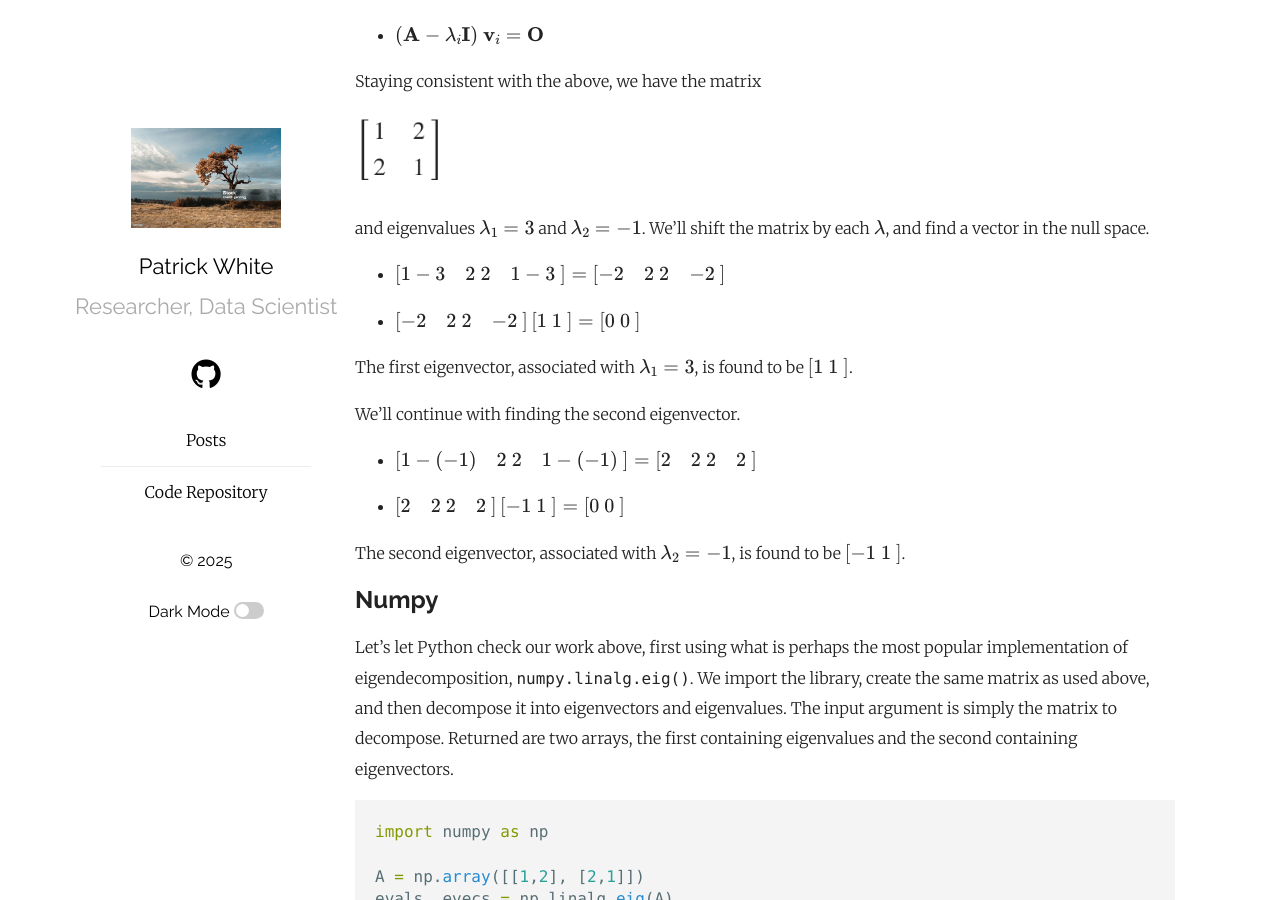
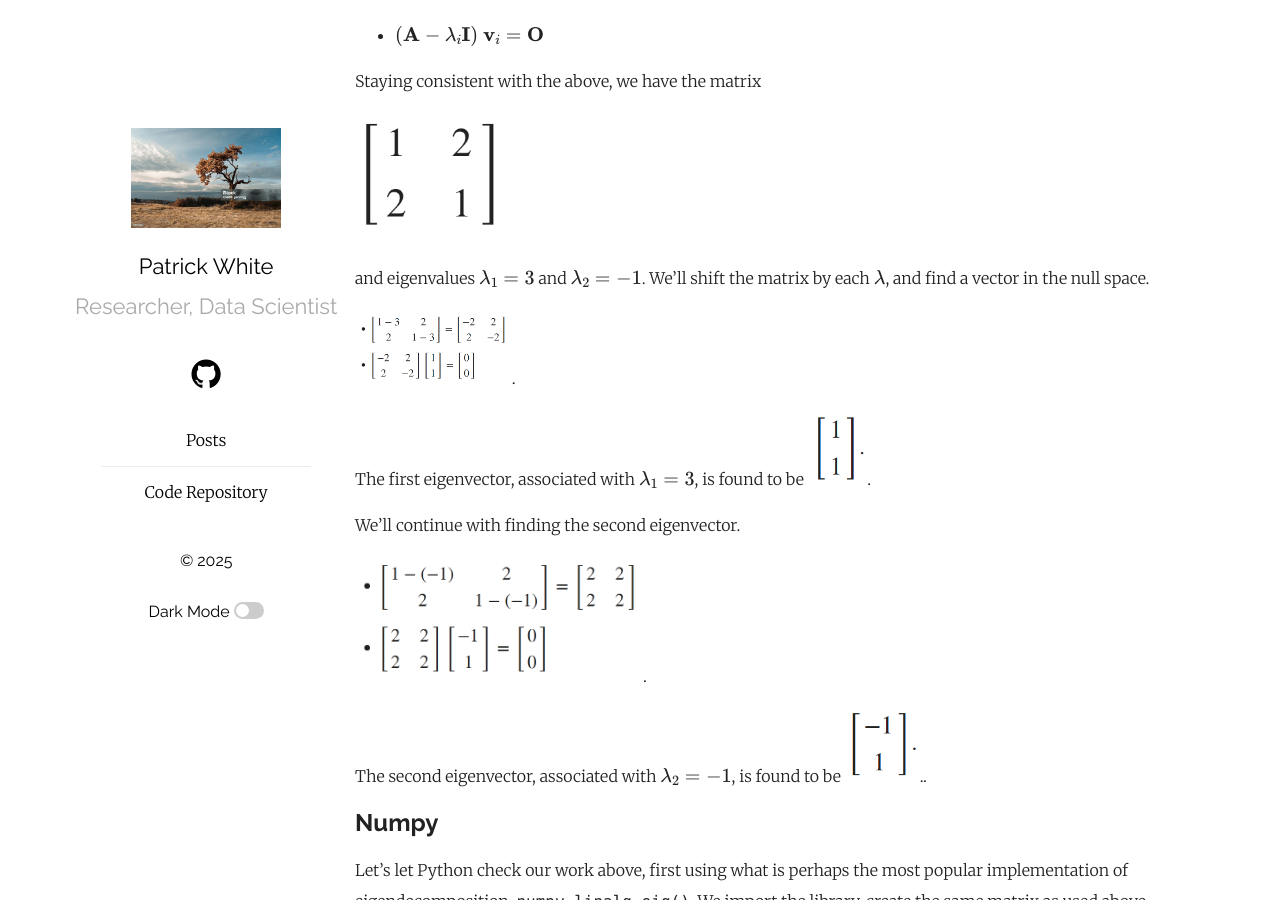
Before and after one commit to pw598/pw598.github.io, a Jekyll site: the page built from _posts/2025-01-03-Dimension-Reduction-I-Eigendecomposition.md, in a window 1280 px wide and 900 px high, scrolled down 3069 px. Built offline with Jekyll 4.4.1, drawn with Linux system fonts in a browser that asks for light colours; formulas are drawn with MathJax 3.

Commit message:
Add files via upload

```diff
--- a/_posts/2025-01-03-Dimension-Reduction-I-Eigendecomposition.md
+++ b/_posts/2025-01-03-Dimension-Reduction-I-Eigendecomposition.md
@@ -100,23 +100,19 @@
 
 Staying consistent with the above, we have the matrix
 
-<img src="https://github.com/pw598/pw598.github.io/blob/main/_posts/images/dr1-4.png?raw=true" style="height: 75px; width:auto;">
+<img src="https://github.com/pw598/pw598.github.io/blob/main/_posts/images/dr1-4.png?raw=true" style="height: 125px; width:auto;">
 
 and eigenvalues $\lambda_1 = 3$ and $\lambda_2 = −1$. We'll shift the matrix by each $\lambda$, and find a vector in the null space.
 
-- $\begin{bmatrix} 1-3 & 2 \\ 2 & 1-3 \\ \end{bmatrix} = \begin{bmatrix} -2 & 2 \\ 2 & -2 \\ \end{bmatrix}$
+<img src="https://github.com/pw598/pw598.github.io/blob/main/_posts/images/dr1-7.png?raw=true" style="height: 75px; width:auto;">.
 
-- $\begin{bmatrix} -2 & 2 \\ 2 & -2 \\ \end{bmatrix} \begin{bmatrix} 1 \\ 1 \\ \end{bmatrix} = \begin{bmatrix} 0 \\ 0 \\ \end{bmatrix}$
-
-The first eigenvector, associated with $\lambda_1 = 3$, is found to be $\begin{bmatrix} 1 \\ 1 \\ \end{bmatrix}$.
+The first eigenvector, associated with $\lambda_1 = 3$, is found to be <img src="https://github.com/pw598/pw598.github.io/blob/main/_posts/images/dr1-8.png?raw=true" style="height: 75px; width:auto;">.
 
 We'll continue with finding the second eigenvector.
 
-- $\begin{bmatrix} 1-(-1) & 2 \\ 2 & 1-(-1) \\ \end{bmatrix} = \begin{bmatrix} 2 & 2 \\ 2 & 2 \\ \end{bmatrix}$
+<img src="https://github.com/pw598/pw598.github.io/blob/main/_posts/images/dr1-9.png?raw=true" style="height: 125px; width:auto;">.
 
-- $\begin{bmatrix} 2 & 2 \\ 2 & 2 \\ \end{bmatrix} \begin{bmatrix} -1 \\ 1 \\ \end{bmatrix} = \begin{bmatrix} 0 \\ 0 \\ \end{bmatrix}$
-
-The second eigenvector, associated with $\lambda_2 = -1$, is found to be $\begin{bmatrix} -1 \\ 1 \\ \end{bmatrix}$.
+The second eigenvector, associated with $\lambda_2 = -1$, is found to be <img src="https://github.com/pw598/pw598.github.io/blob/main/_posts/images/dr1-10.png?raw=true" style="height: 75px; width:auto;">..
 
 
 
```
Also changed, not shown: _posts/images/dr1-10.png (added), _posts/images/dr1-7.png (added), _posts/images/dr1-8.png (added), _posts/images/dr1-9.png (added).
